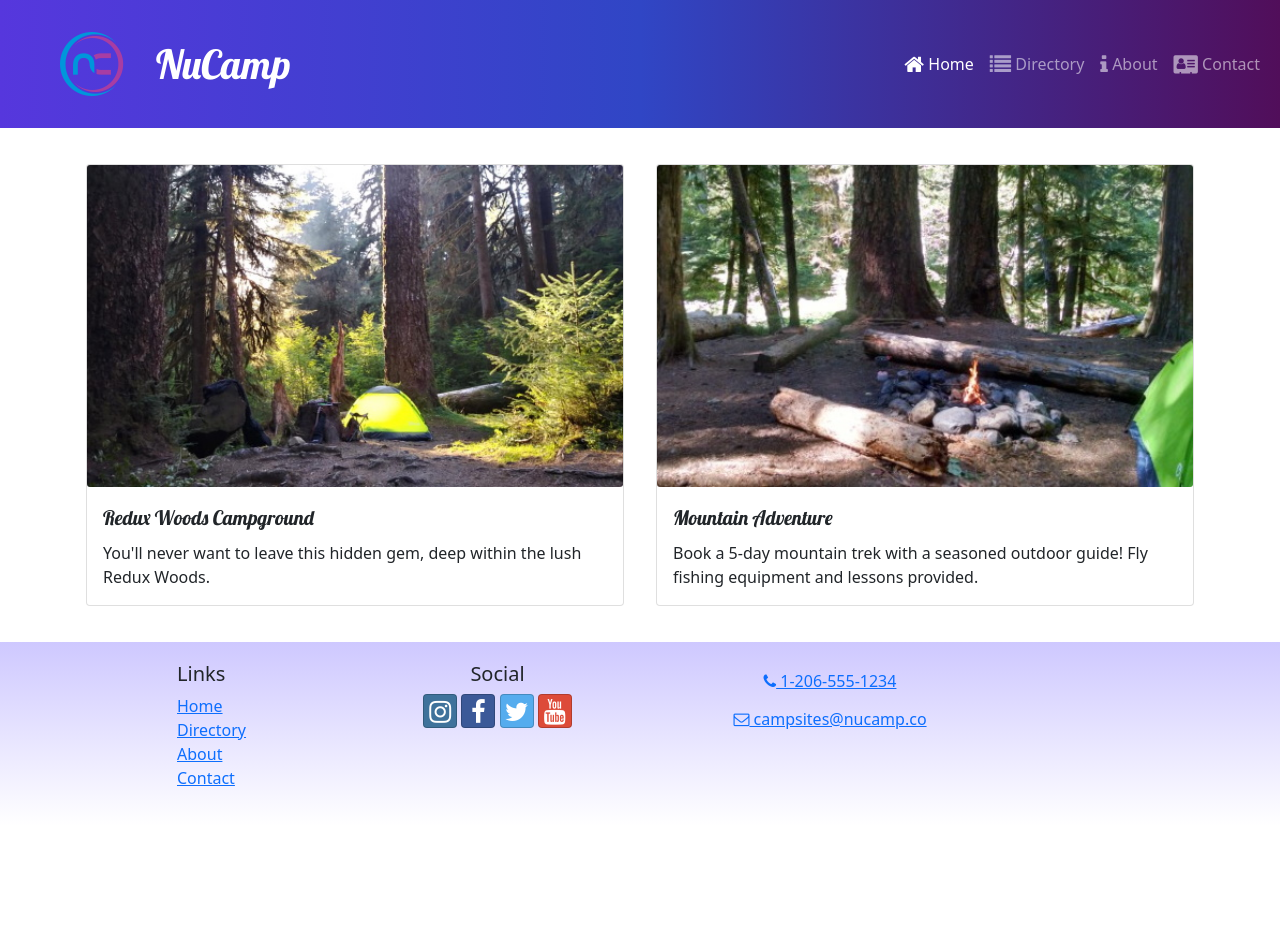
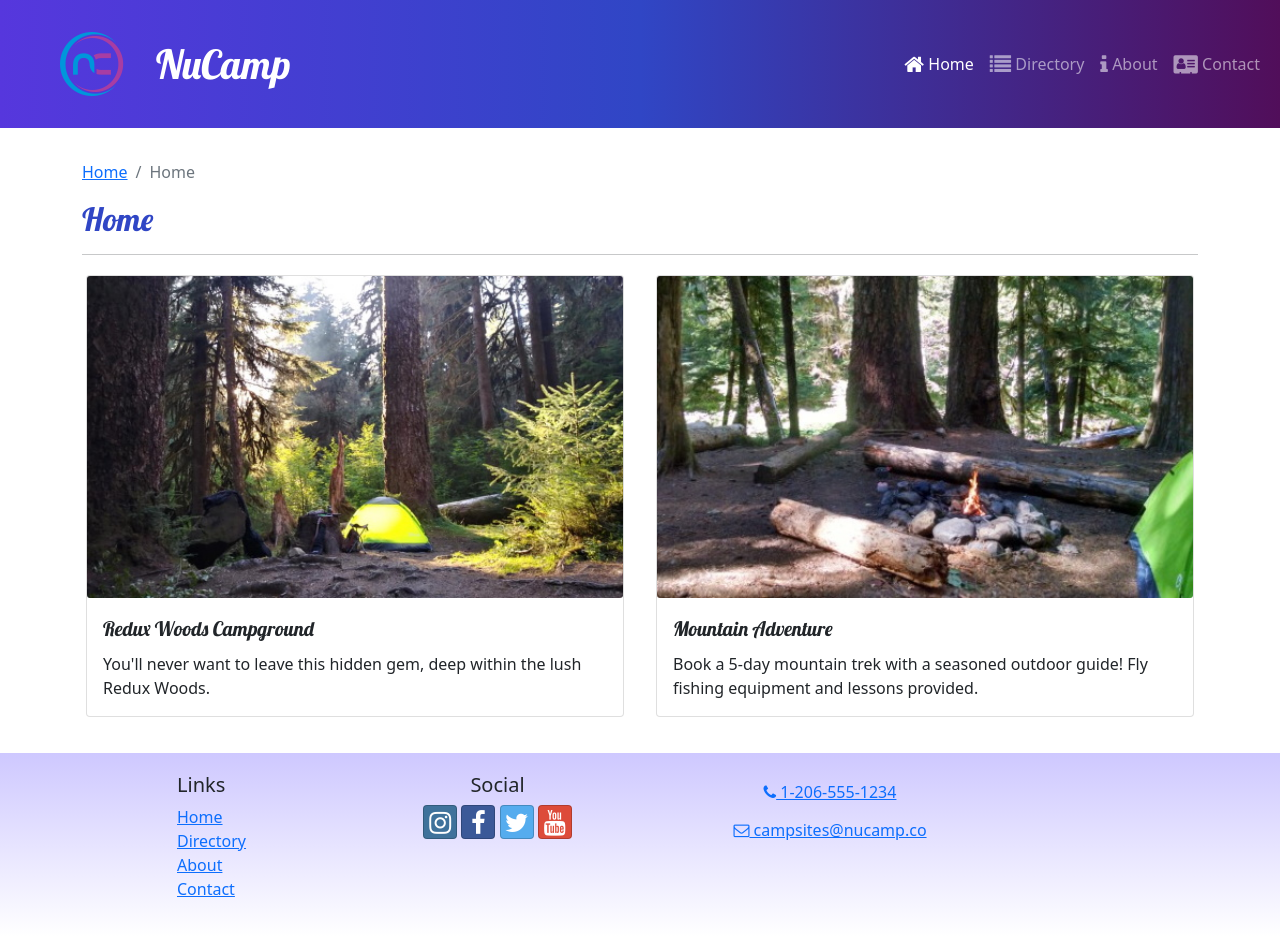
Before and after one commit to ramghar/nucampsiteFolder, a React (Create React App) app: page / in a window 1280 px wide. Before the commit the page ends 826 px from the top, so only its background shows below. Built offline with nearby package versions, Linux system fonts and the light colour scheme.

Commit message:
Breadcrumbs SubHeader

```diff
--- /dev/null
+++ b/src/components/SubHeader.js
@@ -0,0 +1,28 @@
+
+
+import { Col, Row, Breadcrumb, BreadcrumbItem } from 'reactstrap';
+import { Link } from 'react-router-dom';
+
+const SubHeader = ({ current, detail }) => {
+    return (
+        <Row>
+            <Col>
+                <Breadcrumb>
+                    <BreadcrumbItem>
+                        <Link to='/'>Home</Link>
+                    </BreadcrumbItem>
+                    {detail && (
+                        <BreadcrumbItem>
+                            <Link to='/directory'>Directory</Link>
+                        </BreadcrumbItem>
+                    )}
+                    <BreadcrumbItem active>{current}</BreadcrumbItem>
+                </Breadcrumb>
+                <h2>{current}</h2>
+                <hr />
+            </Col>
+        </Row>
+    );
+};
+
+export default SubHeader;
--- a/src/pages/CampsiteDetailPage.js
+++ b/src/pages/CampsiteDetailPage.js
@@ -3,15 +3,19 @@ import { useParams } from "react-router-dom";
 import { selectCampsiteById } from "../features/campsites/campsitesSlice";
 import CampsiteDetail from "../features/campsites/CampsiteDetail";
 import CommentsList from '../features/comments/CommentsList';
+import SubHeader from '../components/SubHeader';
+
+
 
 
 
 const CampsiteDetailPage = () => {
-    const {campsiteId} = useParams();
+    const { campsiteId } = useParams();
     const campsite = selectCampsiteById(campsiteId);
 
     return (
         <Container>
+            <SubHeader current={campsite.name} detail={true} />
             <Row>
                 <CampsiteDetail campsite={campsite} />
                 <CommentsList campsiteId={campsiteId} />
--- a/src/pages/CampsitesDirectoryPage.js
+++ b/src/pages/CampsitesDirectoryPage.js
@@ -1,11 +1,12 @@
 
-
+import SubHeader from '../components/SubHeader';
 import { Container } from 'reactstrap';
 import CampsitesList from '../features/campsites/CampsitesList';
 
 const CampsitesDirectoryPage = () => {
     return (
         <Container>
+            <SubHeader current='Directory'/>
             <CampsitesList />
         </Container>
     );
--- a/src/pages/HomePage.js
+++ b/src/pages/HomePage.js
@@ -1,10 +1,11 @@
 import { Container } from "reactstrap";
 import DisplayList from "../features/display/DisplayList";
-
+import SubHeader from "../components/SubHeader";
 
 const HomePage= () => {
     return(
         <Container>
+            <SubHeader current='Home'/>
             <DisplayList/>
         </Container>
     );
```
